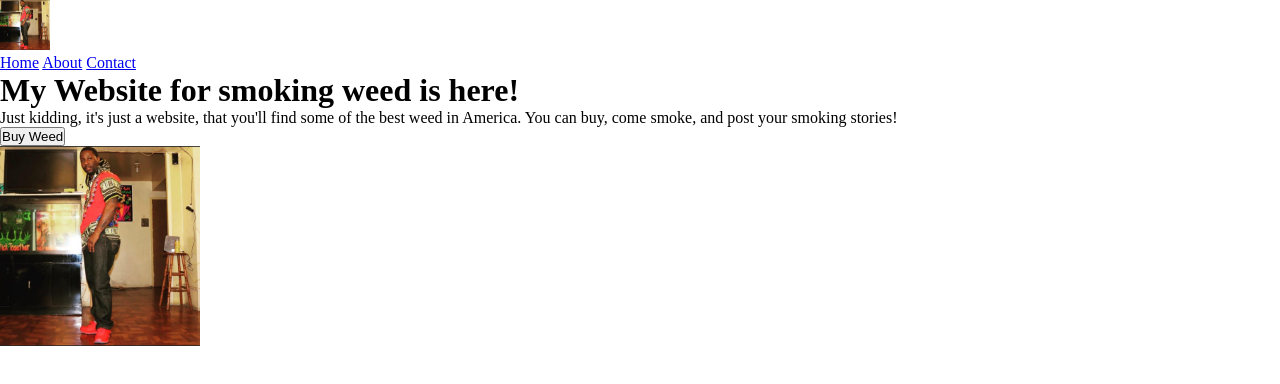
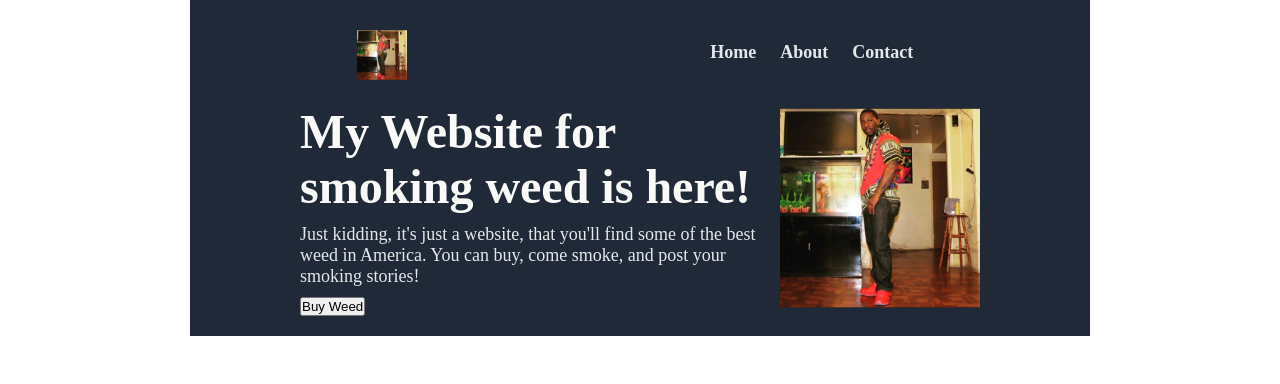
Before and after one commit to itsnobledean/odinProjectLandingPage, a plain HTML site: page pages/index.html in a window 1280 px wide. Drawn offline with Linux system fonts and the light colour scheme.

Commit message:
Last commit for right now
I think I'm done for the day. A few more styles for the header section and I'll get back at it when I feel like it.

```diff
--- a/pages/index.html
+++ b/pages/index.html
@@ -12,6 +12,7 @@
         <div class="pic-of-me">
           <img src="/pages/aPicOfMe.jpg" width="50" height="50" alt="" />
         </div>
+
         <ul>
           <li>
             <a href="#">Home</a>
@@ -20,15 +21,20 @@
           </li>
         </ul>
       </header>
-      <header class="body">
+      <header class="header-body">
         <header class="body-left">
-          <h1>My Website for smoking weed is here!</h1>
-          <p>
+          <h1 class="header-body-h2">My Website for smoking weed is here!</h1>
+          <p class="header-body-p">
             Just kidding, it's just a website, that you'll find some of the best
             weed in America. You can buy, come smoke, and post your smoking
             stories!
           </p>
-          <button class="button" type="button" name="button" id="button">
+          <button
+            class="header-body-button"
+            type="button"
+            name="button"
+            id="button"
+          >
             Buy Weed
           </button>
         </header>
--- a/pages/style.css
+++ b/pages/style.css
@@ -3,3 +3,50 @@
   margin: 0;
   padding: 0;
 }
+.header-container {
+  background-color: #1f2937;
+
+  align-items: center;
+  padding: 10px;
+  margin: 0 auto;
+  width: 900px;
+}
+.header-top {
+  display: flex;
+  justify-content: space-around;
+  align-items: center;
+  padding: 10px;
+}
+.pic-of-me {
+  padding-top: 10px;
+}
+.header-body-h2 {
+  font-size: 48px;
+  font-weight: extra-bold;
+  color: #f9faf8;
+}
+.header-body-p {
+  font-size: 18px;
+  color: #e5e7eb;
+  margin-top: 10px;
+  margin-bottom: 10px;
+}
+a {
+  color: #e5e7eb;
+  text-decoration: none;
+  font-size: 18px;
+  font-weight: bold;
+  padding: 10px;
+}
+li {
+  list-style: none;
+}
+.header-body {
+  display: flex;
+  justify-content: space-around;
+  align-items: center;
+  margin: 0 auto;
+  padding: 10px;
+  width: 700px;
+  max-width: 1400px;
+}
```
